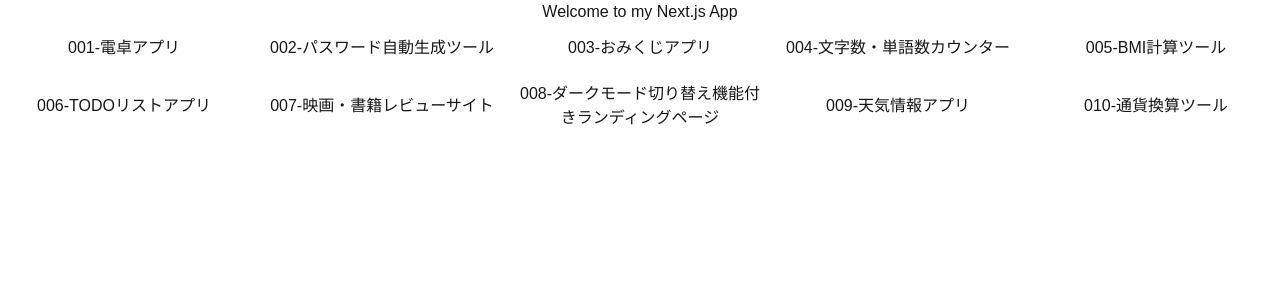
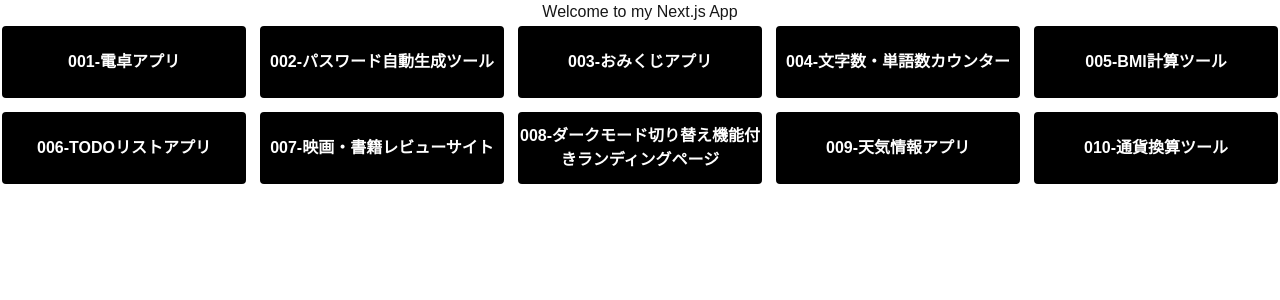
Before and after one commit to ysnr8811/my-practice-apps, a Next.js app: page / in a window 1280 px wide. Shown: the top 300 px of the page. Built offline with nearby package versions, Linux system fonts and the light colour scheme.

Commit message:
ボタンを分かりやすいように修正

```diff
--- a/src/components/ItemButton.tsx
+++ b/src/components/ItemButton.tsx
@@ -1,13 +1,42 @@
-import React from "react";
+import React, { useState } from "react";
 
+// ItemButtonコンポーネントのprops型定義
+// item: ボタンに表示するテキスト
+// onClick: ボタン押下時のコールバック
 type ItemButtonProps = {
   item: number;
   onClick: (item: number) => void;
 };
 
 export default function ItemButton({ item, onClick }: ItemButtonProps) {
+  // ボタンがクリックされたかどうかの状態管理
+  const [isClicked, setIsClicked] = useState(false);
+
+  // クリック時の処理
+  const handleClick = () => {
+    setIsClicked(true); // クリック状態にする
+    onClick(item);      // 親から渡されたonClickを実行
+    setTimeout(() => setIsClicked(false), 150); // 150ms後に元に戻す
+  };
+
   return (
-    <button style={{ width: "100%" }} onClick={() => onClick(item)}>
+    <button
+      // ボタンのスタイル定義
+      style={{
+        width: "100%", // 横幅いっぱい
+        transition: "transform 0.15s, background 0.15s, color 0.15s", // アニメーション
+        transform: isClicked ? "scale(0.95)" : "scale(1)", // クリック時に縮小
+        background: isClicked ? "#333" : "#000", // ボタンの中身：黒
+        border: "2px solid #fff", // 枠線：白
+        borderRadius: "6px", // 角丸
+        padding: "12px 0", // 上下余白
+        fontSize: "1rem", // 文字サイズ
+        cursor: "pointer", // カーソル
+        color: "#fff", // 文字色：白
+        fontWeight: "bold", // 太字
+      }}
+      onClick={handleClick}
+    >
       {item}
     </button>
   );
```
